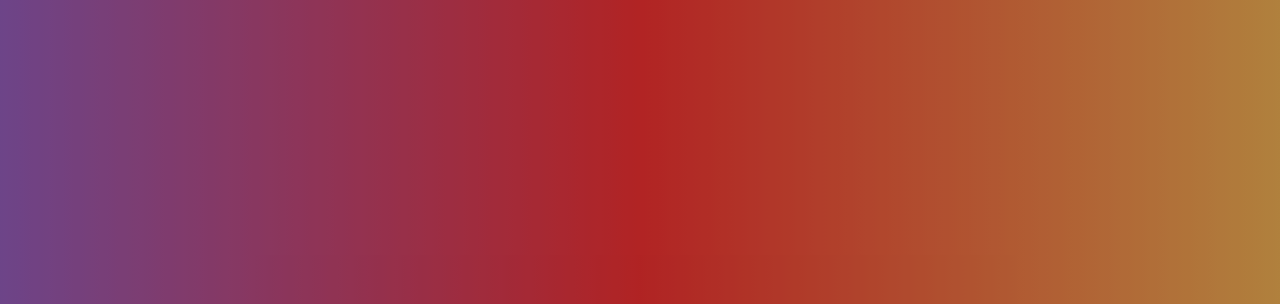
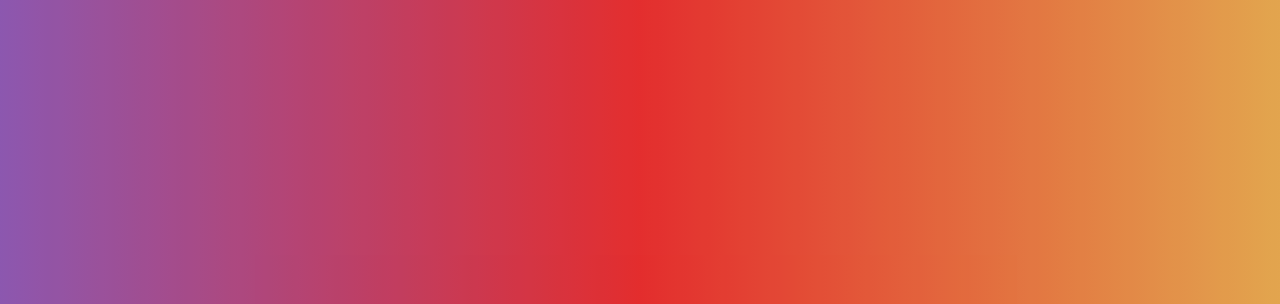
Before and after one commit to burdaJeka/simple-digits-game, a website built with webpack: page src/html/index.html in a window 1280 px wide. Shown: the top 304 px of the page. Built offline with nearby package versions, Linux system fonts and the light colour scheme.

Commit message:
(fix)colors gradient on items

```diff
--- a/src/scss/style.scss
+++ b/src/scss/style.scss
@@ -6,7 +6,7 @@
   right: 0;
   bottom: 0;
   left: 0;
-  background: rgba(0, 0, 0, 0.3);
+  background: rgba(0, 0, 0,0.1);
 }
 
 body {
```
